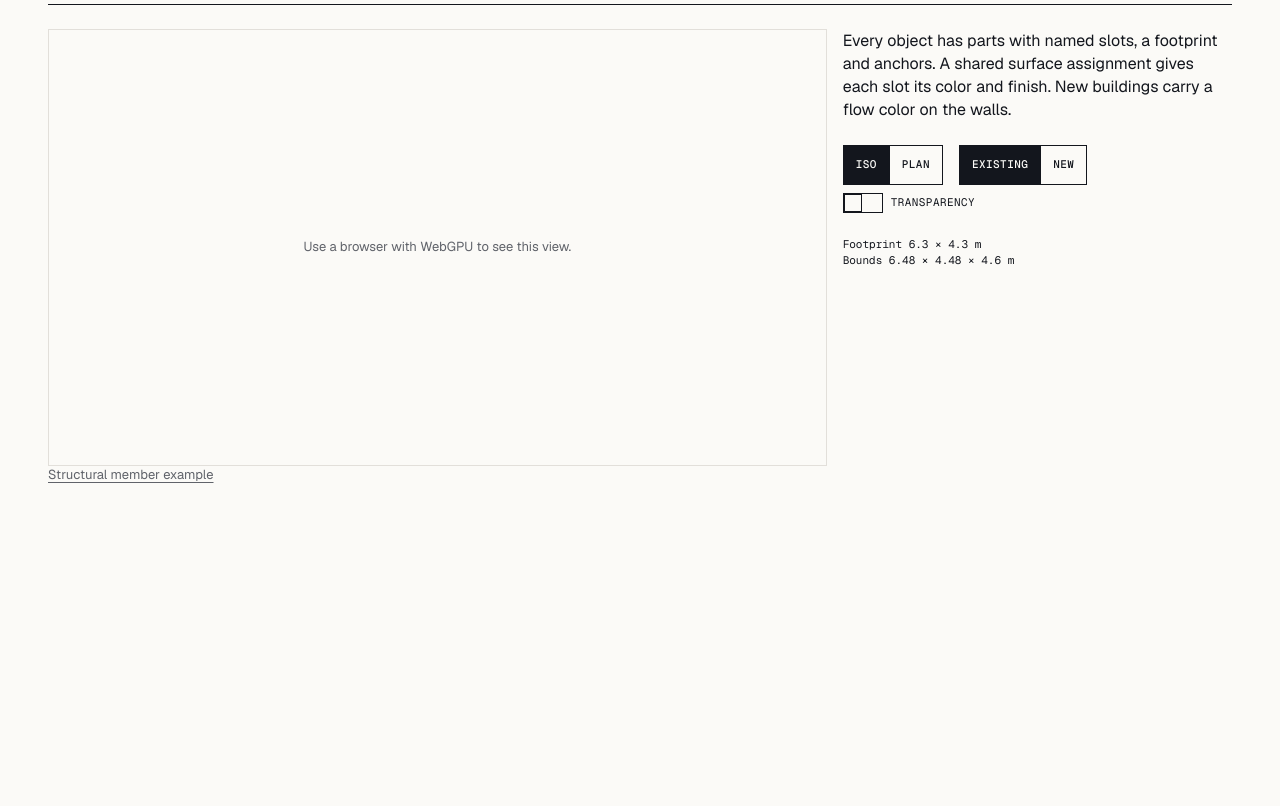
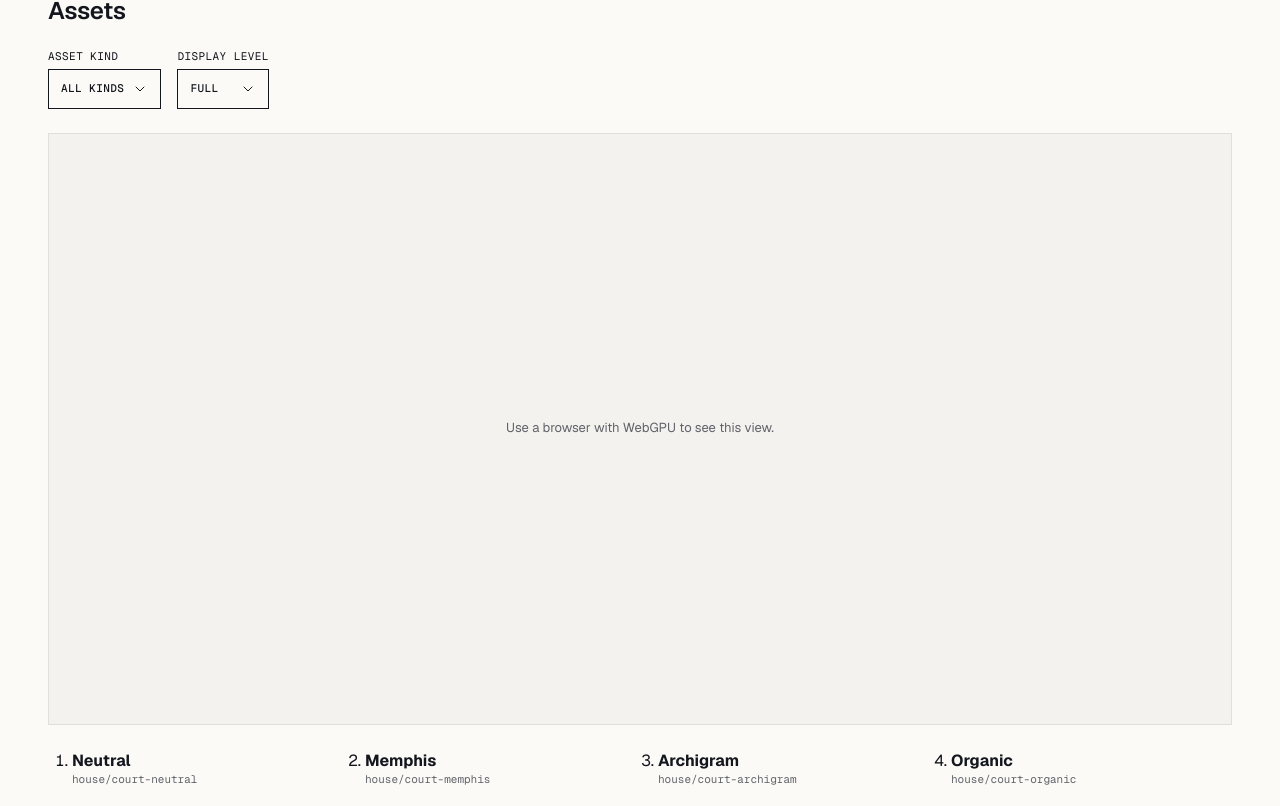
Before and after one commit to dweigend/city-design-system, a SvelteKit app: page /blocks in a window 1280 px wide. Shown: the part 394-1200 px from the top of the page. Before the commit the page ends 927 px from the top, so only its background shows below. Built offline with nearby package versions, Linux system fonts and the light colour scheme.

Commit message:
Show registry specimens and module catalogue on Blocks
Refs #66

```diff
--- a/src/app.css
+++ b/src/app.css
@@ -275,6 +275,24 @@
 		display: grid;
 		grid-template-columns: repeat(auto-fit, minmax(min(100%, 8rem), 1fr));
 		gap: var(--space-4);
+	}
+	.blocks-assets > .frame { aspect-ratio: 2 / 1; background: var(--paper-2); }
+	.blocks-specimens {
+		display: grid;
+		grid-template-columns: repeat(4, minmax(0, 1fr));
+		gap: var(--space-3);
+		padding-inline-start: var(--space-6);
+	}
+	.blocks-specimens > li > code { display: block; overflow-wrap: anywhere; color: var(--ink-2); }
+	.blocks-table { overflow-x: auto; }
+	.blocks-table table { min-inline-size: 52rem; }
+	.blocks-table :is(th, td) { overflow-wrap: anywhere; }
+	.blocks-table th[scope='row'] { inline-size: 12rem; }
+	.blocks-table td:nth-child(2) { inline-size: 15rem; }
+	.blocks-table td:nth-child(4) { inline-size: 11rem; }
+	@media (max-width: 720px) {
+		.blocks-assets > .frame { aspect-ratio: 1; }
+		.blocks-specimens { grid-template-columns: repeat(2, minmax(0, 1fr)); }
 	}
 	.grid-aside { grid-template-columns: minmax(0, 2fr) minmax(0, 1fr); align-items: start; }
 	.city-stage { display: grid; justify-items: start; gap: var(--space-2); min-inline-size: 0; }
--- /dev/null
+++ b/src/routes/blocks/+page.server.ts
@@ -0,0 +1,19 @@
+import { buildModuleCatalogue } from '../../../scripts/module-catalogue';
+import { designPrinciples } from '../design-principles';
+
+const files = import.meta.glob<string>(
+	['/src/lib/{core,domain,world,scene,ui}/**/*.{ts,svelte,md}', '/src/config/**/*.ts'],
+	{ query: '?raw', import: 'default', eager: true }
+);
+
+export const prerender = true;
+
+/** Reads the module catalogue from the same source files as the command-line check. */
+export function load() {
+	const sources = Object.fromEntries(
+		Object.entries(files).map(([path, source]) => [path.slice(1), source])
+	);
+	return {
+		catalogue: buildModuleCatalogue(sources, new Set(designPrinciples.map(({ id }) => id)))
+	};
+}
--- a/src/routes/blocks/+page.svelte
+++ b/src/routes/blocks/+page.svelte
@@ -1,47 +1,50 @@
 <script module lang="ts">
-	export const lead =
-		'Objects describe their parts by role and measure them in meters, and every engine building block has a working example.';
+	export const lead = 'Placeable objects and the library modules that build them.';
 </script>
 
 <script lang="ts">
-	import { goto } from '$app/navigation';
-	import { resolve } from '$app/paths';
-	import { page } from '$app/state';
-	import { SvelteURLSearchParams } from 'svelte/reactivity';
-	import { size } from '../../lib/core/geometry';
-	import { stageExample, type View } from '../../lib/scene/stage';
 	import { StageView } from '../../lib/scene/stage-view';
-	import { Switch } from '../../lib/ui/switch';
-	import { ToggleGroup } from '../../lib/ui/toggle-group';
+	import { Select } from '../../lib/ui/select';
+	import { listAssets } from '../../lib/world/asset-registry';
 	import ChapterHeader from '../ChapterHeader.svelte';
 	import { chapterAt } from '../chapters';
+	import { boardFocus, buildBoard, presentBoard } from './board';
+	import type { ModuleRow } from '../../../scripts/module-catalogue';
 
+	let { data }: { data: { catalogue: ModuleRow[] } } = $props();
 	const chapter = chapterAt('/blocks');
-	const { drawables, newDrawables, footprint, bounds } = stageExample();
-	const views = [
-		{ value: 'iso', label: 'Iso' },
-		{ value: 'plan', label: 'Plan' }
+	const allAssets = listAssets();
+	const kindLabels: Record<string, string> = { house: 'Houses' };
+	const kinds = [
+		{ value: 'all', label: 'All kinds' },
+		...[...new Set(allAssets.map(({ kind }) => kind))].map((kind) => ({
+			value: kind,
+			label: kindLabels[kind] ?? kind
+		}))
 	];
-	const surfaces = [
-		{ value: 'existing', label: 'Existing' },
-		{ value: 'new', label: 'New' }
-	];
-	const location = $derived(page.shallow?.url ?? page.url);
-	let view = $derived<View>(location.searchParams.get('view') === 'plan' ? 'plan' : 'iso');
-	const surface = $derived(location.searchParams.get('surface') === 'new' ? 'new' : 'existing');
-	let transparent = $derived(location.searchParams.get('display') === 'transparency');
-
-	function selectOption(name: 'view' | 'display' | 'surface', value: string | undefined) {
-		const params = new SvelteURLSearchParams(location.search);
-		if (value) params.set(name, value);
-		else params.delete(name);
-		void goto(resolve(params.size ? `/blocks?${params}${location.hash}` : '/blocks'), {
-			state: page.state,
-			shallow: true,
-			replace: true,
-			reset: false
-		});
-	}
+	const assetLabels: Record<string, string> = {
+		'house/court-neutral': 'Neutral',
+		'house/court-memphis': 'Memphis',
+		'house/court-archigram': 'Archigram',
+		'house/court-organic': 'Organic'
+	};
+	let kind = $state('all');
+	let display = $state('full');
+	const assets = $derived(kind === 'all' ? allAssets : listAssets({ kind }));
+	const board = $derived(buildBoard(assets));
+	const focus = $derived(
+		boardFocus.selectFocus(
+			['specimens'],
+			display === 'transparent' || display === 'pencil' ? display : 'full',
+			'full'
+		)
+	);
+	const presentation = $derived.by(() => {
+		const styled = presentBoard(board, focus.readLevel('specimens'));
+		return () => styled;
+	});
+	const labels = $derived(assets.map(({ id }) => assetLabels[id] ?? id));
+	const fit = { fill: 0.87, bearing: 0.23, elevation: 0.58 };
 </script>
 
 <svelte:head>
@@ -50,48 +53,66 @@
 
 <ChapterHeader number={chapter.number} title={chapter.title} {lead} />
 
-<section class="grid grid-aside" aria-label="House example">
-	<StageView
-		drawables={surface === 'new' ? newDrawables : drawables}
-		{view}
-		display={transparent ? 'transparency' : 'normal'}
-		label="House with a gable roof, central door and two upright windows"
-	/>
-	<div class="stack">
-		<p>
-			Every object has parts with named slots, a footprint and anchors. A shared surface assignment
-			gives each slot its color and finish. New buildings carry a flow color on the walls.
-		</p>
-		<div class="cluster">
-			<ToggleGroup
-				label="View"
-				items={views}
-				bind:value={
-					() => view, (next: string) => selectOption('view', next === 'plan' ? next : undefined)
-				}
-			/>
-			<ToggleGroup
-				label="Surface"
-				items={surfaces}
-				bind:value={
-					() => surface,
-					(next: string) => selectOption('surface', next === 'new' ? next : undefined)
-				}
-			/>
-			<Switch
-				label="Transparency"
-				bind:checked={
-					() => transparent,
-					(next: boolean) => selectOption('display', next ? 'transparency' : undefined)
-				}
-			/>
-		</div>
-		<p class="data">
-			Footprint {footprint.width} × {footprint.depth}&nbsp;m<br />Bounds {size(bounds).join(
-				' × '
-			)}&nbsp;m
-		</p>
+<section class="stack blocks-assets" aria-labelledby="assets">
+	<h2 id="assets">Assets</h2>
+	<div class="cluster">
+		<Select label="Asset kind" items={kinds} bind:value={kind} />
+		<Select label="Display level" items={focus.items} bind:value={display} />
+	</div>
+	{#if assets.length}
+		<StageView
+			drawables={board.drawables}
+			{presentation}
+			{fit}
+			view="iso"
+			display="normal"
+			label={`Placeable specimens on plinths: ${labels.join(', ')}`}
+		/>
+		<ol class="blocks-specimens" aria-label="Specimens">
+			{#each assets as asset, index (asset.id)}
+				<li>
+					<strong>{labels[index]}</strong>
+					<code>{asset.id}</code>
+				</li>
+			{/each}
+		</ol>
+	{:else}
+		<p role="status">No assets match this kind.</p>
+	{/if}
+</section>
+
+<section class="stack" aria-labelledby="catalogue">
+	<h2 id="catalogue">Module catalogue</h2>
+	<div class="blocks-table" role="region" aria-labelledby="catalogue" tabindex="0">
+		<table aria-labelledby="catalogue">
+			<thead>
+				<tr>
+					<th scope="col">Module</th>
+					<th scope="col">Purpose</th>
+					<th scope="col">Public exports</th>
+					<th scope="col">Fixed example</th>
+					<th scope="col">Config</th>
+					<th scope="col">Principles</th>
+				</tr>
+			</thead>
+			<tbody>
+				{#each data.catalogue as row (row.module)}
+					<tr>
+						<th scope="row"><code>{row.module}</code></th>
+						<td class="small">{row.purpose ?? 'Missing purpose'}</td>
+						<td><code>{row.exports.join(', ')}</code></td>
+						<td>
+							{#if row.exampleCall}
+								<code>{row.exampleCall}()</code>
+							{:else}
+								<span class="small">{row.example ? 'Missing caller' : 'Missing example'}</span>
+							{/if}
+						</td>
+						<td><code>{row.config.join(', ') || '—'}</code></td>
+						<td><code>{row.principles.join(', ') || '—'}</code></td>
+					</tr>
+				{/each}
+			</tbody>
+		</table>
 	</div>
 </section>
-
-<p class="small"><a href={resolve('/architecture/structure')}>Structural member example</a></p>
--- /dev/null
+++ b/src/routes/blocks/board.ts
@@ -0,0 +1,90 @@
+import type { Vec3 } from '../../lib/core/geometry';
+import { PlaceableObject } from '../../lib/core/object';
+import { parcelEdgeId, type Parcel } from '../../lib/domain/cell-space';
+import { createFocusResolver, type DisplayLevel } from '../../lib/scene/focus';
+import { houseLevels, projectHouse } from '../../lib/scene/house-projection';
+import { existing, resolveSurfaces, type Drawable } from '../../lib/scene/surface';
+import { buildAsset, type AssetDefinition } from '../../lib/world/asset-registry';
+
+const columnCount = 2;
+const plotSideM = 16;
+const pitchM = 23;
+const plinthHeightM = 0.6;
+const plinthRimM = 0.5;
+const storeys = 10;
+const seed = 73;
+
+export const boardFocus = createFocusResolver(
+	{
+		full: { label: 'Full', subject: ['specimens'] },
+		transparent: { label: 'Transparent', subject: ['specimens'] },
+		pencil: { label: 'Pencil', subject: ['specimens'] }
+	},
+	{ specimens: { full: 'full', transparent: 'transparent', pencil: 'pencil' } }
+);
+
+function specimenParcel(id: string, x: number, y: number): Parcel {
+	return {
+		id,
+		corners: [
+			{ id: 'a', position: [x, y] },
+			{ id: 'b', position: [x + plotSideM, y] },
+			{ id: 'c', position: [x + plotSideM, y + plotSideM] },
+			{ id: 'd', position: [x, y + plotSideM] }
+		],
+		frontage: [parcelEdgeId('a', 'b')],
+		baseZ: 0,
+		storeyCount: storeys
+	};
+}
+
+function plinth(id: string, x: number, y: number) {
+	const side = plotSideM + 2 * plinthRimM;
+	const center: Vec3 = [x + plotSideM / 2, y + plotSideM / 2, -plinthHeightM / 2];
+	const base = PlaceableObject.create({
+		id,
+		slots: ['plinth'],
+		parts: [
+			{
+				id: `${id}/plinth`,
+				slot: 'plinth',
+				shape: { kind: 'box', center, size: [side, side, plinthHeightM], rotation: 0 }
+			}
+		],
+		anchors: [],
+		footprint: { width: side, depth: side }
+	});
+	return resolveSurfaces(base, { plinth: existing.roof });
+}
+
+/** Builds every listed specimen with the registry defaults on one metric display grid. */
+export function buildBoard(assets: readonly AssetDefinition[]) {
+	const specimens: Drawable[] = [];
+	const bases: Drawable[] = [];
+	for (const [index, { id }] of assets.entries()) {
+		const x = (index % columnCount) * pitchM;
+		const y = Math.floor(index / columnCount) * pitchM;
+		const parcel = specimenParcel(id, x, y);
+		const object = buildAsset(id, { kind: 'parcel', parcel }, {}, seed);
+		specimens.push(
+			...projectHouse(object, 'full').map((part) => ({ ...part, id: `${id}/${part.id}` }))
+		);
+		bases.push(...plinth(id, x, y));
+	}
+	return { specimens, bases, drawables: [...bases, ...specimens] };
+}
+
+/** Styles existing geometry while the display level changes. */
+export function presentBoard(board: ReturnType<typeof buildBoard>, level: DisplayLevel) {
+	if (level !== 'pencil' && level !== 'transparent') return board.drawables;
+	const pencil = level === 'pencil';
+	const { surfaces, hatch, fillAlpha } = houseLevels[level];
+	const specimens = board.specimens.map((part) => ({
+		...part,
+		...surfaces.mass,
+		hatch,
+		fillAlpha,
+		occlude: !pencil
+	}));
+	return [...board.bases, ...specimens];
+}
```
